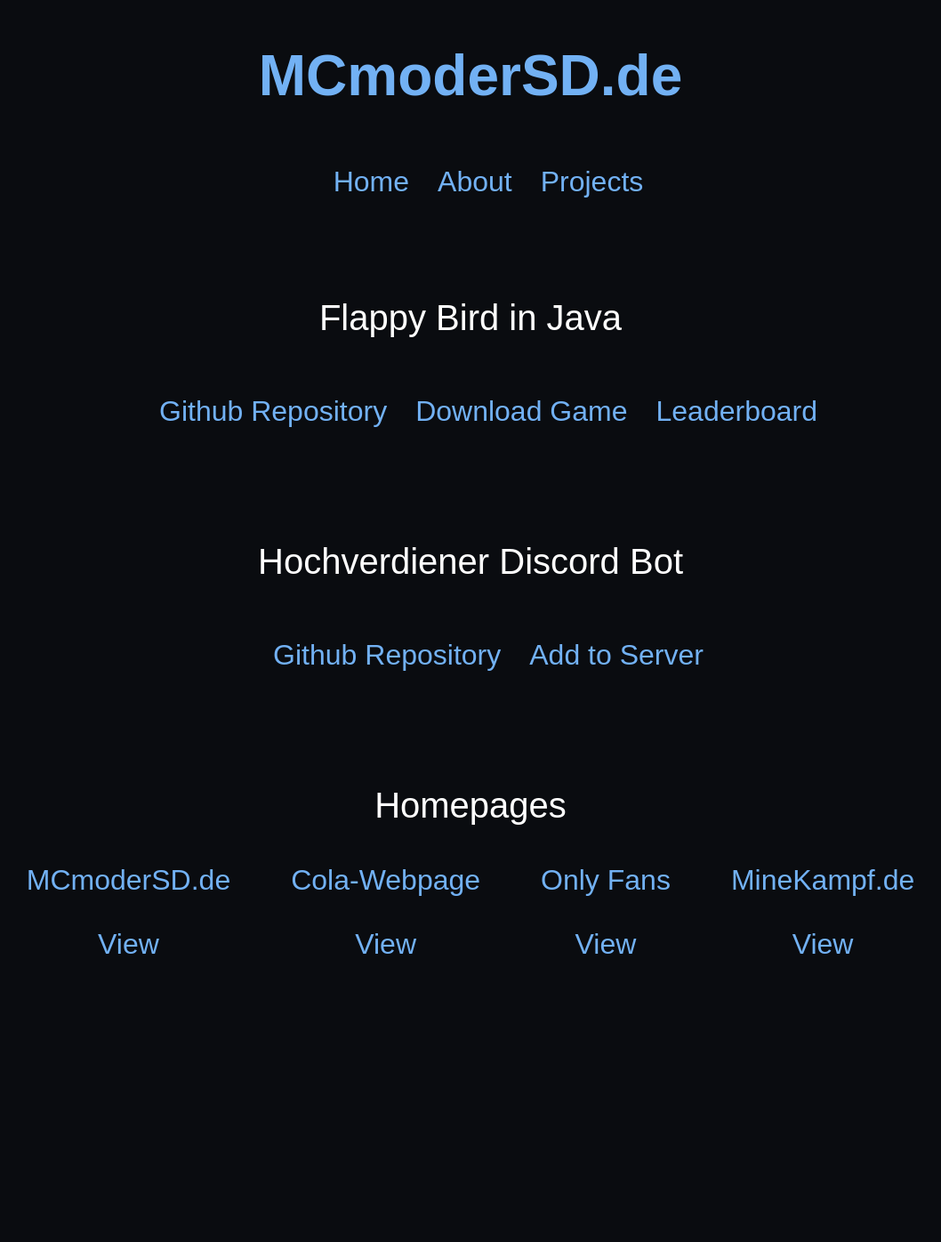
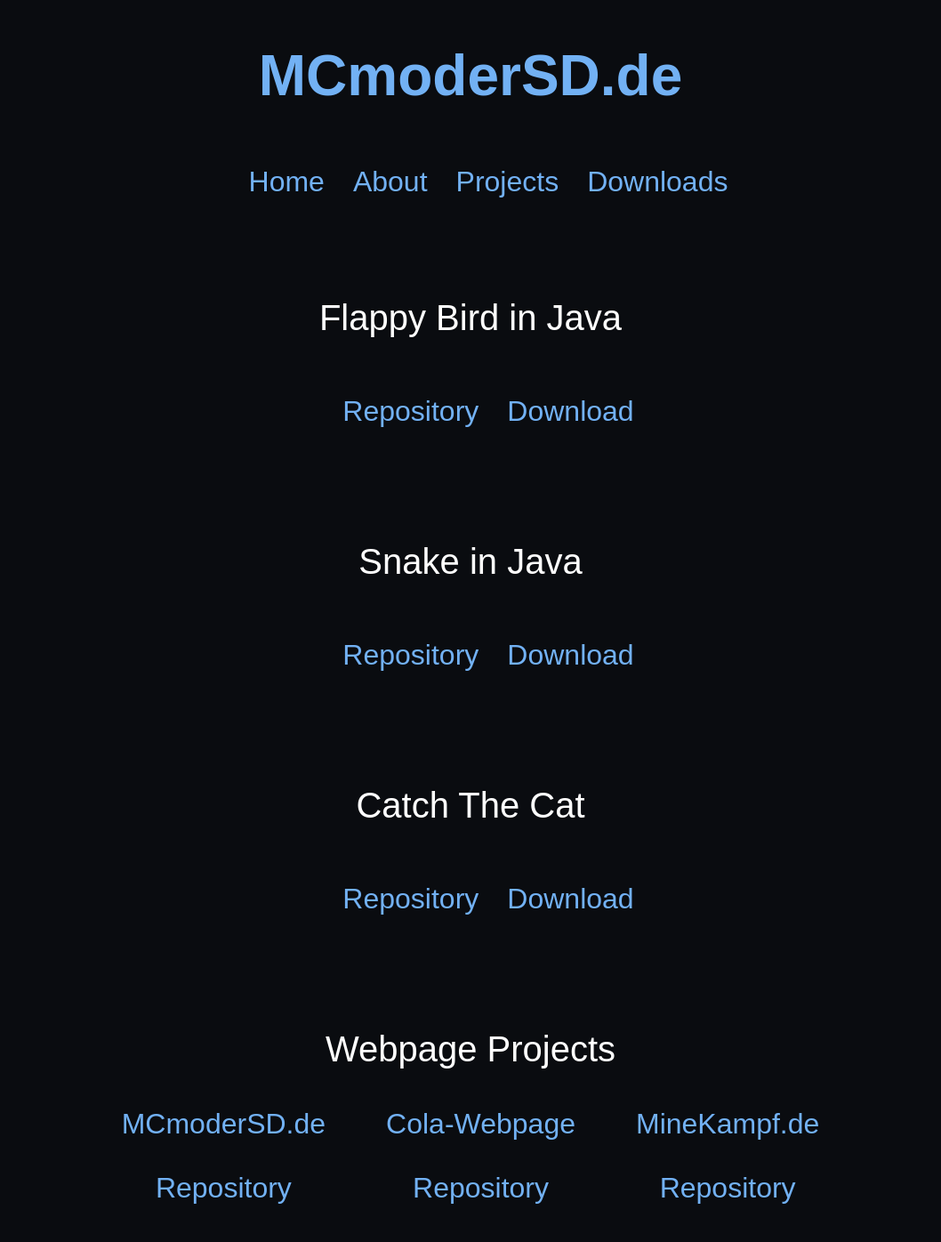
Before and after one commit to MCmoderSD/MCmoderSD.de, a PHP site: page /pages/projects.php in a window 1280 px wide. Shown: the whole page at 89% size, without its empty margins (111-1169 px from the left). Before the commit the page ends 1072 px from the top, so only its background shows below. Run offline with PHP 8.4, Linux system fonts and the light colour scheme.

Commit message:
Downloads initial commit

```diff
--- a/index.php
+++ b/index.php
@@ -19,6 +19,7 @@
             <li><a href="index.php">Home</a></li>
             <li><a href="pages/about.php">About</a></li>
             <li><a href="pages/projects.php">Projects</a></li>
+            <li><a href="pages/downloads.php">Downloads</a></li>
         </ul>
     </nav>
 
--- a/pages/FlappyBirdLeaderboard.php
+++ b/pages/FlappyBirdLeaderboard.php
@@ -19,6 +19,7 @@
             <li><a href="../index.php">Home</a></li>
             <li><a href="../pages/about.php">About</a></li>
             <li><a href="../pages/projects.php">Projects</a></li>
+            <li><a href="../pages/downloads.php">Downloads</a></li>
         </ul>
     </nav>
 </header>
--- a/pages/about.php
+++ b/pages/about.php
@@ -19,6 +19,7 @@
             <li><a href="../index.php">Home</a></li>
             <li><a href="../pages/about.php">About</a></li>
             <li><a href="../pages/projects.php">Projects</a></li>
+            <li><a href="../pages/downloads.php">Downloads</a></li>
         </ul>
     </nav>
 </header>
--- a/pages/projects.php
+++ b/pages/projects.php
@@ -19,6 +19,7 @@
             <li><a href="../index.php">Home</a></li>
             <li><a href="../pages/about.php">About</a></li>
             <li><a href="../pages/projects.php">Projects</a></li>
+            <li><a href="../pages/downloads.php">Downloads</a></li>
         </ul>
     </nav>
 </header>
@@ -27,35 +28,43 @@
     <p class="projectHeadline">Flappy Bird in Java</p>
 
     <ul>
-        <li><a href="https://github.com/mcmodersd/flappybird" target="_blank">Github Repository</a></li>
-        <li><a href="https://github.com/MCmoderSD/FlappyBird/raw/master/out/artifacts/FlappyBird.jar" target="_blank">Download Game</a></li>
-        <li><a href="../pages/FlappyBirdLeaderboard.php" target="_blank">Leaderboard</a></li>
+        <li><a href="https://github.com/mcmodersd/flappybird" target="_blank">Repository</a></li>
+        <li><a href="https://github.com/MCmoderSD/FlappyBird/releases/latest" target="_blank">Download</a></li>
+        <!--<li><a href="../pages/FlappyBirdLeaderboard.php" target="_blank">Leaderboard</a></li> ToDo Make Leaderboard-->
     </ul>
 
-    <p class="projectHeadline">Hochverdiener Discord Bot</p>
+
+    <p class="projectHeadline">Snake in Java</p>
 
     <ul>
-        <li><a href="https://github.com/mcmodersd/Hochverdiener" target="_blank">Github Repository</a></li>
-        <li><a href="https://discord.com/api/oauth2/authorize?client_id=954136734482989096&permissions=515869494976&scope=bot" target="_blank">Add to Server</a></li>
+        <li><a href="https://github.com/MCmoderSD/Snake/" target="_blank">Repository</a></li>
+        <li><a href="https://github.com/MCmoderSD/Snake/releases/latest" target="_blank">Download</a></li>
     </ul>
 
-    <p class="projectHeadline">Homepages</p>
+
+    <p class="projectHeadline">Catch The Cat</p>
+
+    <ul>
+        <li><a href="https://github.com/MCmoderSD/CatchTheCat/" target="_blank">Repository</a></li>
+        <li><a href="https://github.com/MCmoderSD/CatchTheCat/releases/latest" target="_blank">Download</a></li>
+    </ul>
+
+
+    <p class="projectHeadline">Webpage Projects</p>
     <table>
         <tr>
-            <td><a href="https://github.com/MCmoderSD/MCmoderSD.de" target="_blank">MCmoderSD.de</a></td>
-            <td><a href="https://github.com/MCmoderSD/Cola-Webpage" target="_blank">Cola-Webpage</a></td>
-            <td><a href="https://github.com/MCmoderSD/OnlyFansScam" target="_blank">Only Fans</a></td>
-            <td><a href="https://github.com/MCmoderSD/MineKampf.de" target="_blank">MineKampf.de</a></td>
+            <td><a href="https://mcmodersd.de" target="_blank">MCmoderSD.de</a></td>
+            <td><a href="https://mcmodersd.de/cola" target="_blank">Cola-Webpage</a></td>
+            <!--<td><a href="" target="_blank">>OnlyFans</a></td> -->
+            <td><a href="https://minekampf.de" target="_blank">MineKampf.de</a></td>
         </tr>
         <tr>
-            <td><a href="https://mcmodersd.de" target="_blank">View</a></td>
-            <td><a href="https://mcmodersd.de/cola" target="_blank">View</a></td>
-            <td><a href="" target="_blank">View</a></td>
-            <td><a href="https://minekampf.de" target="_blank">View</a></td>
+            <td><a href="https://github.com/MCmoderSD/MCmoderSD.de" target="_blank">Repository</a></td>
+            <td><a href="https://github.com/MCmoderSD/Cola-Webpage" target="_blank">Repository</a></td>
+            <!--<td><a href="https://github.com/MCmoderSD/OnlyFansScam" target="_blank">OnlyFans</a></td> ToDo Implement -->
+            <td><a href="https://github.com/MCmoderSD/MineKampf.de" target="_blank">Repository</a></td>
         </tr>
     </table>
 </article>
-
-
 </body>
 </html>
```
Also changed, not shown: admin/admin.php (added, +52 -0 lines), pages/downloads.php (added, +38 -0 lines), style/downloads.css (added, +32 -0 lines).
